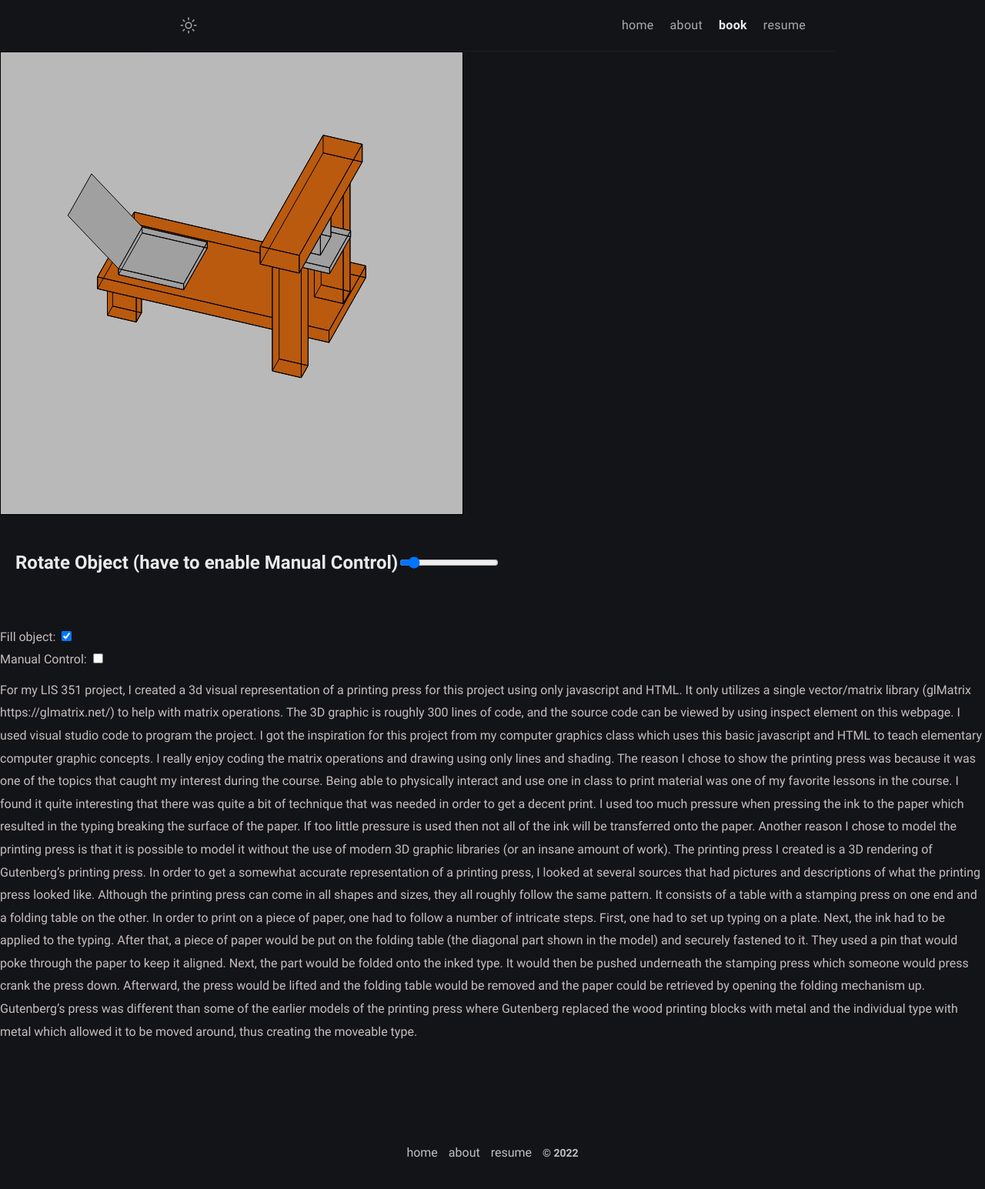
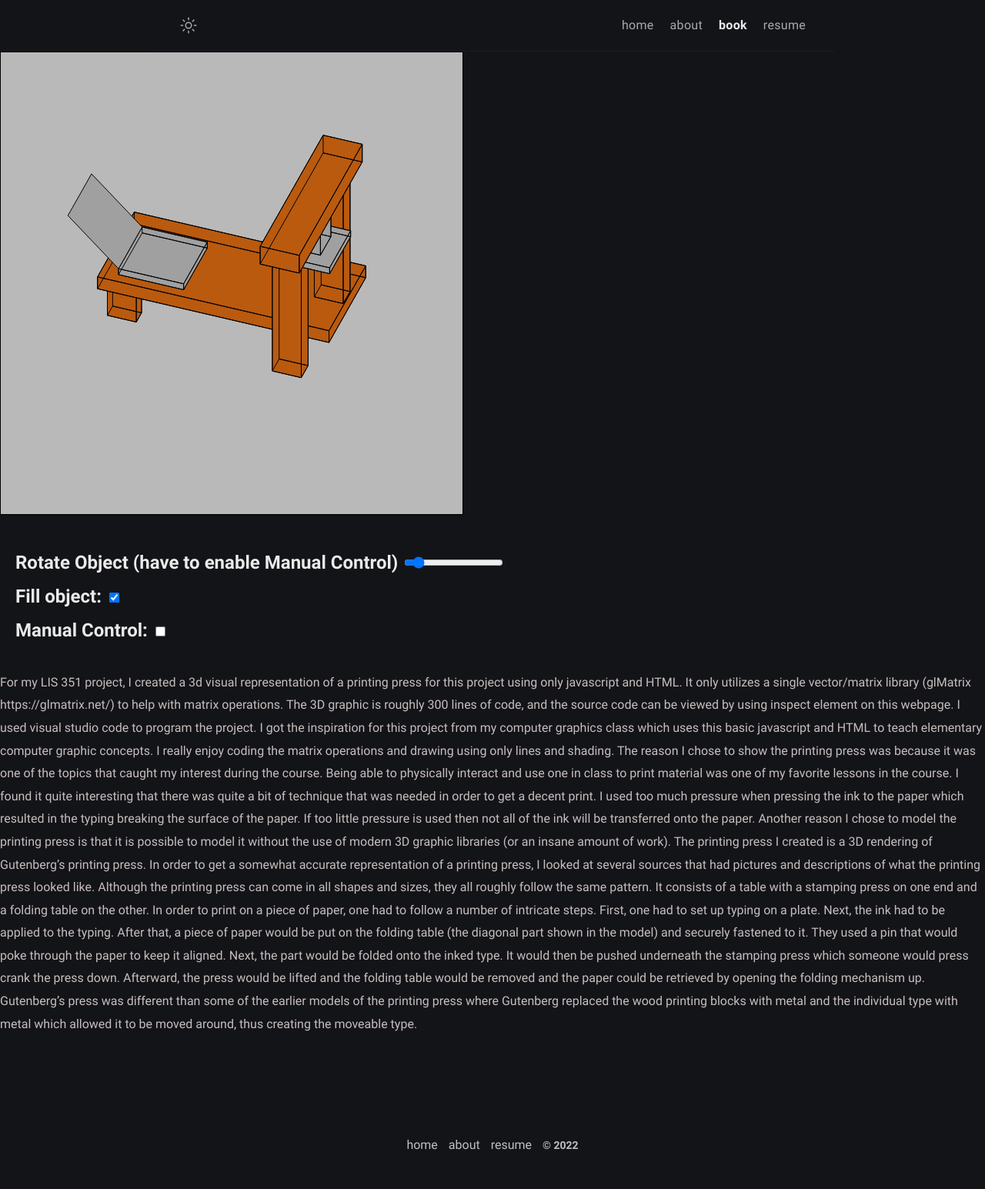
Before and after one commit to amorin5/amorin5.github.io, a Jekyll site: the page built from book.md, in a window 1280 px wide. Shown: the whole page at 77% size. Built offline with Jekyll 4.4.1, drawn with Linux system fonts in a browser that asks for light colours.

Commit message:
padding fix

```diff
--- a/_layouts/book.html
+++ b/_layouts/book.html
@@ -29,13 +29,16 @@ layout: compress
     <canvas id = "canvas" width="600" height="600" style="border:1px solid #000000;"></canvas>
 
     <br />
-    <h2 style="padding: 20px">Rotate Object (have to enable Manual Control)<input id="slider1" type="range" min="-20" max="200"/></h2>
+    <h2 style="padding: 20px">
+        Rotate Object (have to enable Manual Control)
+        <input id="slider1" type="range" min="-20" max="200"/>
         <br />
         <label for="myCheck">Fill object:</label>
         <input type="checkbox" id="myCheck" checked>
         <br />
         <label for="myCheck2">Manual Control:</label>
         <input type="checkbox" id="myCheck2">
+    </h2>
 
     <script type="text/javascript" src="../assets/gl-matrix-min.js"></script>
     <script src="../assets/book.js"></script>
```
Lines whose indentation alone changed are shown as unchanged.
